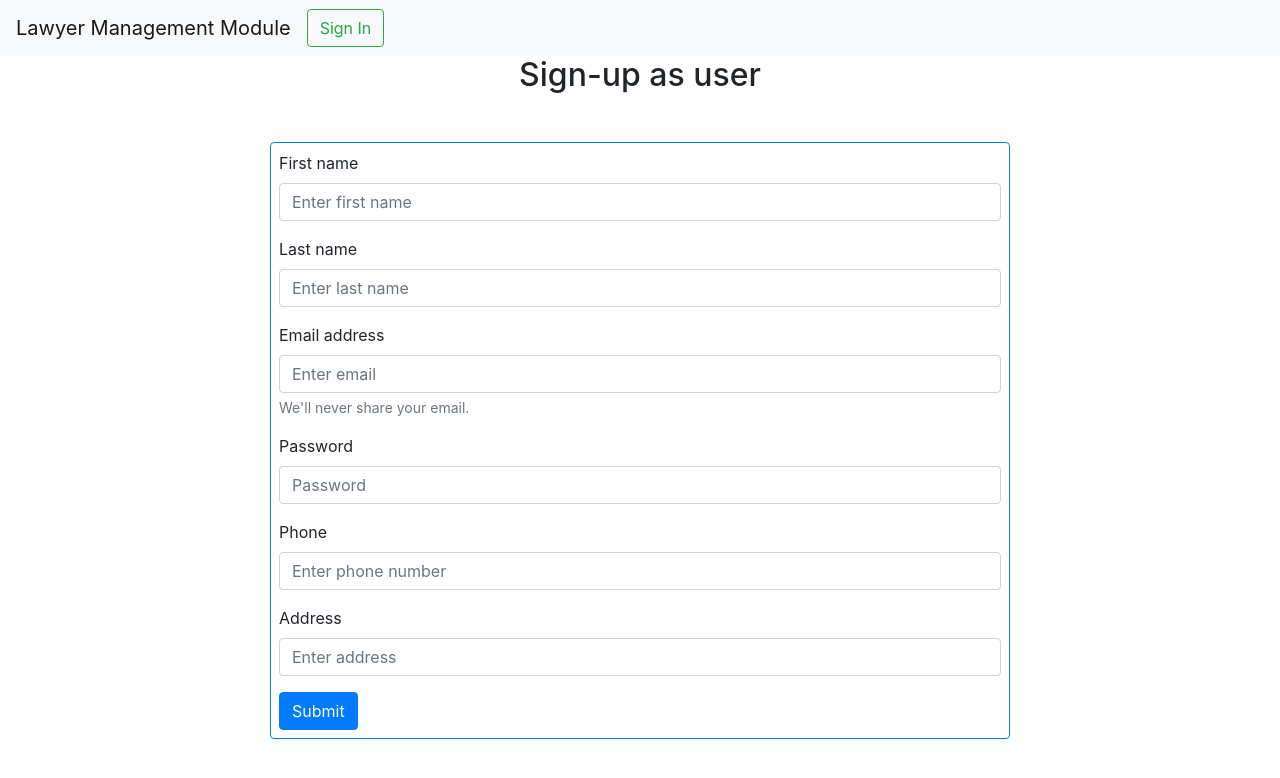
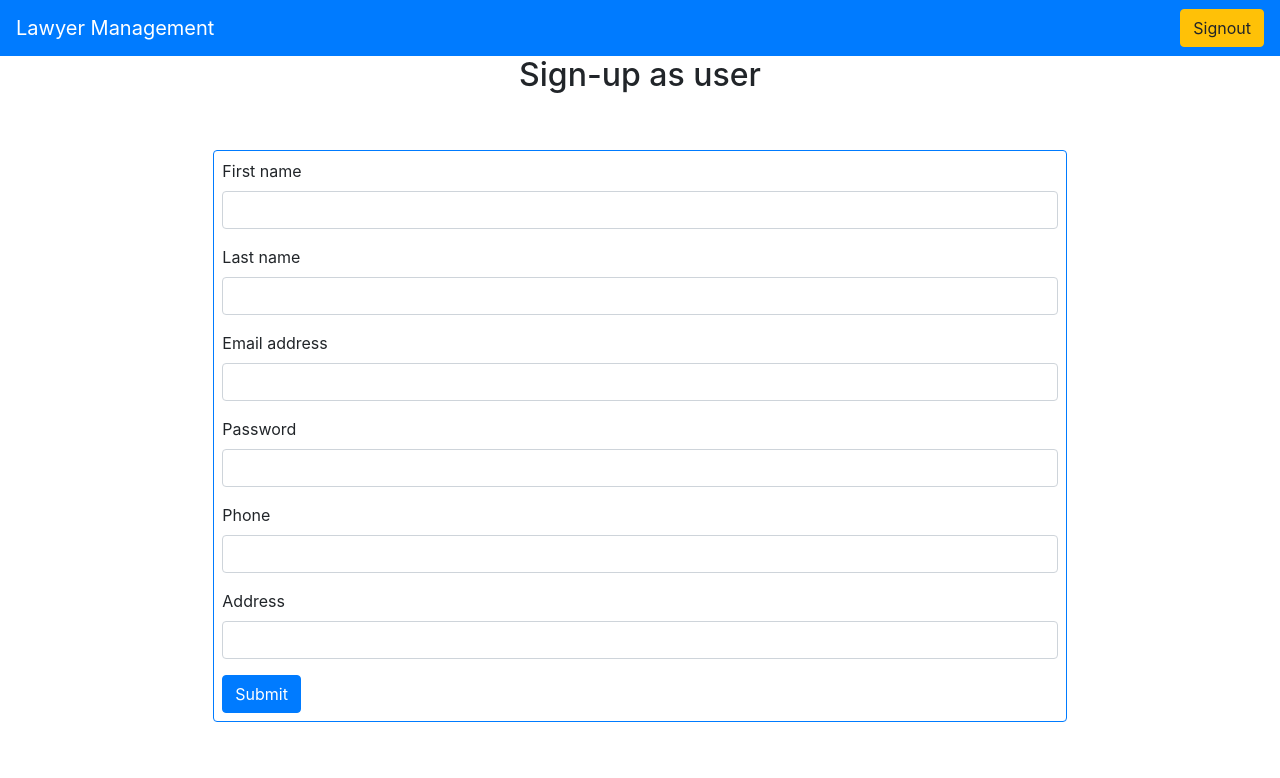
Before and after one commit to mailsonytom/Lawyer, a PHP site: page /signup.html in a window 1280 px wide. Shown: the top 778 px of the page. Run offline with PHP 8.4, Linux system fonts and the light colour scheme; a stand-in replaces the project's code that opens the database connection; some libraries are stand-ins or nearby versions.

Commit message:
Changes User input forms

```diff
--- a/user/home.html
+++ b/user/home.html
@@ -3,7 +3,6 @@
 
 <head>
     <title> User home page </title>
-    <meta name="viewport" content="width=device-width, initial-scale=1, shrink-to-fit=no">
     <link rel="stylesheet" type="text/css" href="../assets/css/bootstrap.css">
     <link rel="stylesheet" type="text/css" href="../assets/css/style.css">
 </head>
--- a/user/signup.html
+++ b/user/signup.html
@@ -6,51 +6,50 @@
         sign-up list
     </title>
     <link rel="stylesheet" type="text/css" href="../assets/css/bootstrap.css">
-
-    <link rel="stylesheet" href="styles/style.css">
+    <link rel="stylesheet" type="text/css" href="../assets/css/style.css">
 </head>
 
 <body>
-    <nav class="navbar navbar-expand-lg navbar-light bg-light">
-        <a class="navbar-brand" href="#">Lawyer Management Module</a>
-        <a href="signin.php">
-            <button class="btn btn-outline-success my-2 my-sm-0" type="submit">Sign In</button>
+    <nav class="navbar navbar-dark bg-primary">
+        <a class="navbar-brand" href="#">Lawyer Management</a>
+        <a href="login.html">
+            <button class="btn btn-warning" type="submit">Signout</button>
         </a>
     </nav>
-    <div class="container">
-        <h2 class= " col-md-4 text-center mx-auto"> Sign-up as user</h2>
-        <form action="signup.php" method="POST" class="col-md-8 mx-auto mt-5 px-2 py-2 border border-primary rounded" >
+    <div class="container-fluid">
+        <div class="row">
+                <h2 class=" col-md-5 text-center mx-auto"> Sign-up as user</h2>
+                <div class="col-md-8 mx-auto mt-5 px-2 py-2 border border-primary rounded">
+                        <form action="signup.php" method="POST">
                                 <div class="form-group">
-                <label for="Inputfirstname">First name</label>
-                <input type="text" class="form-control" name="firstname" id="Inputfirstname" aria-describedby="nameHelp" placeholder="Enter first name">
+                                    <label>First name</label>
+                                    <input type="text" class="form-control" name="firstname" id="Inputfirstname">
                                 </div>
                                 <div class="form-group">
-                <label for="Inputlastname">Last name</label>
-                <input type="text" class="form-control" name="lastname" id="Inputlastname" aria-describedby="nameHelp" placeholder="Enter last name">
+                                    <label>Last name</label>
+                                    <input type="text" class="form-control" name="lastname" id="Inputlastname">
                                 </div>
                                 <div class="form-group">
-                <label for="exampleInputEmail1">Email address</label>
-                <input type="email" class="form-control" name="email" id="exampleInputEmail1" aria-describedby="emailHelp"
-                    placeholder="Enter email">
-                <small id="emailHelp" class="form-text text-muted">We'll never share your email.</small>
+                                    <label>Email address</label>
+                                    <input type="email" class="form-control" name="email" id="exampleInputEmail1">
                                 </div>
                                 <div class="form-group">
-                <label for="exampleInputPassword1">Password</label>
-                <input type="password" class="form-control" name="password" id="exampleInputPassword1" placeholder="Password">
+                                    <label>Password</label>
+                                    <input type="password" class="form-control" name="password" id="exampleInputPassword1">
                                 </div>
                                 <div class="form-group">
                                     <label>Phone</label>
-                <input type="text" class="form-control" name="ph_no" id="ph_no"
-                    placeholder="Enter phone number">
+                                    <input type="text" class="form-control" name="ph_no" id="ph_no">
                                 </div>
                                 <div class="form-group">
                                     <label>Address</label>
-                <input type="text" class="form-control" name="address" id="exampleInputEmail1"
-                    placeholder="Enter address">
+                                    <input type="text" class="form-control" name="address" id="exampleInputEmail1">
                                 </div>
                                 <input type="submit" name="submit" class="btn btn-primary">
                             </form>
+                </div>
                 <br>
+            </div>
         </div>
 </body>
 
--- a/user/view.html
+++ b/user/view.html
@@ -3,7 +3,6 @@
 
 <head>
     <title> User-comment page </title>
-    <meta name="viewport" content="width=device-width, initial-scale=1, shrink-to-fit=no">
     <link rel="stylesheet" type="text/css" href="../assets/css/bootstrap.css">
     <link rel="stylesheet" type="text/css" href="../assets/css/style.css">
 </head>
```
Also changed, not shown: user/login.html (+17 -16 lines), user/login.php (+2 -48 lines), user/signup.php (+0 -72 lines). Lines whose indentation alone changed are shown as unchanged.
